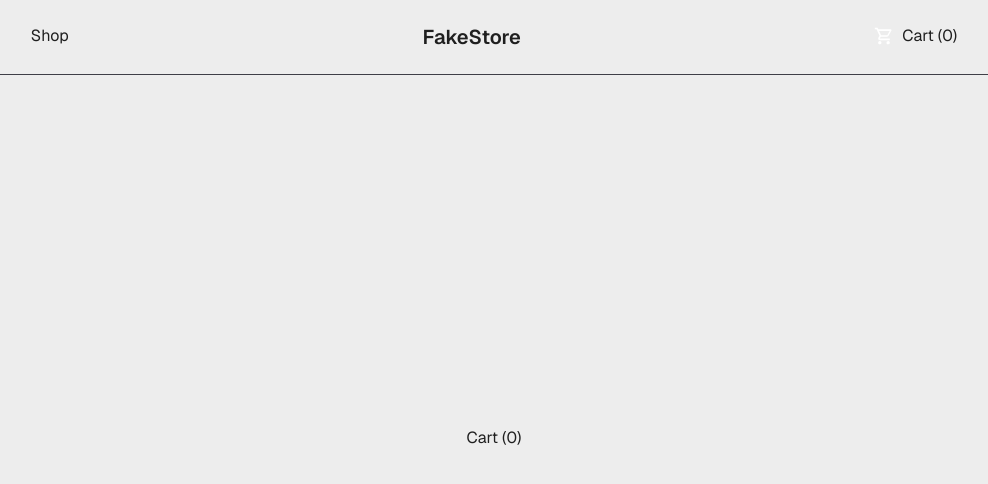
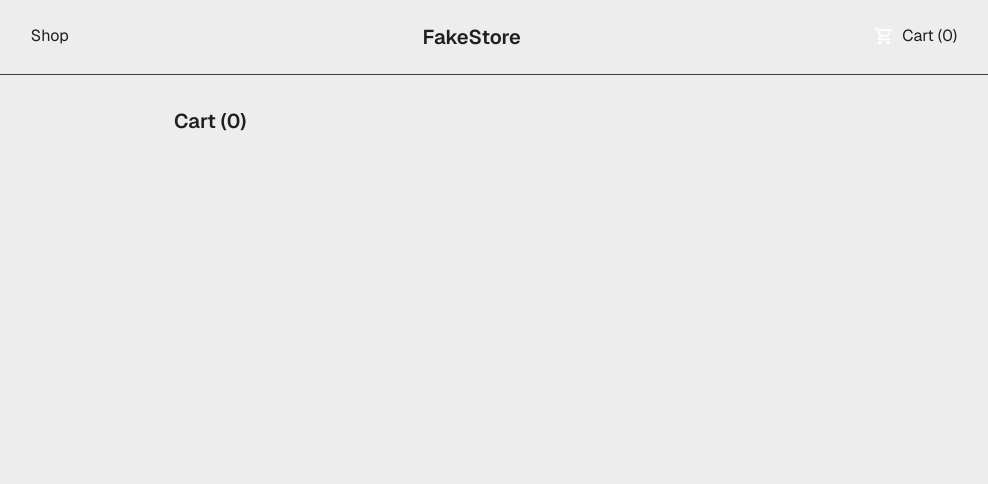
Before and after one commit to Splavacodo/shopping-cart, a Next.js app: page /cart in a window 1280 px wide. Shown: the top 484 px of the page, without its empty margins (146-1134 px from the left). Built offline with nearby package versions, Linux system fonts and the light colour scheme.

Commit message:
feat: Updated cart page to display a preliminary version of a cart product item that display the product's image, title, price, and subtotal

```diff
--- a/app/cart/page.tsx
+++ b/app/cart/page.tsx
@@ -1,4 +1,6 @@
 "use client";
+
+import Image from "next/image";
 
 import { useCart } from "../contexts/CartContext";
 
@@ -6,9 +8,39 @@ export default function Cart() {
     const { cart } = useCart();
 
     return (
-        <main className="flex-1 flex flex-col font-sans items-center justify-center">
-            <section>
-                <div>{`Cart (${cart.length})`}</div>
+        <main className="flex-1 flex flex-col font-sans items-center py-8">
+            <section className="flex flex-col w-full max-w-5/10 gap-8">
+                <header>
+                    <h1 className="font-semibold text-xl">{`Cart (${cart.reduce((totalItems, product) => totalItems + product.quantity, 0)})`}</h1>
+                </header>
+
+                <ul className="flex flex-col gap-8">
+                    {
+                        cart.map(product =>
+                            <li key={product.id} className="list-none flex gap-4 aspect-[5/1]">
+                                <div className="relative h-full aspect-square">
+                                    <Image
+                                        src={product.imgURL}
+                                        alt={"Image of " + product.title}
+                                        fill={true}
+                                        className="object-contain"
+                                    />
+                                </div>
+
+                                <div className="flex-1 flex justify-between">
+                                    <div className="flex flex-col gap-4">
+                                        <div>{product.title}</div>
+                                        <div>{`Price: $ ${product.price}`}</div>
+                                        <input type="number" name="prod-qty" id="prod-qty" className="rounded-sm text-sm border border-zinc-700 p-2" value={product.quantity}/>
+                                        <div className="font-semibold">{`Subtotal: $ ${product.price * product.quantity}`}</div>
+                                    </div>
+
+                                    <button className="mb-auto">Remove Button</button>
+                                </div>
+                            </li>
+                        )
+                    }
+                </ul>
             </section>
         </main>
     )
```
